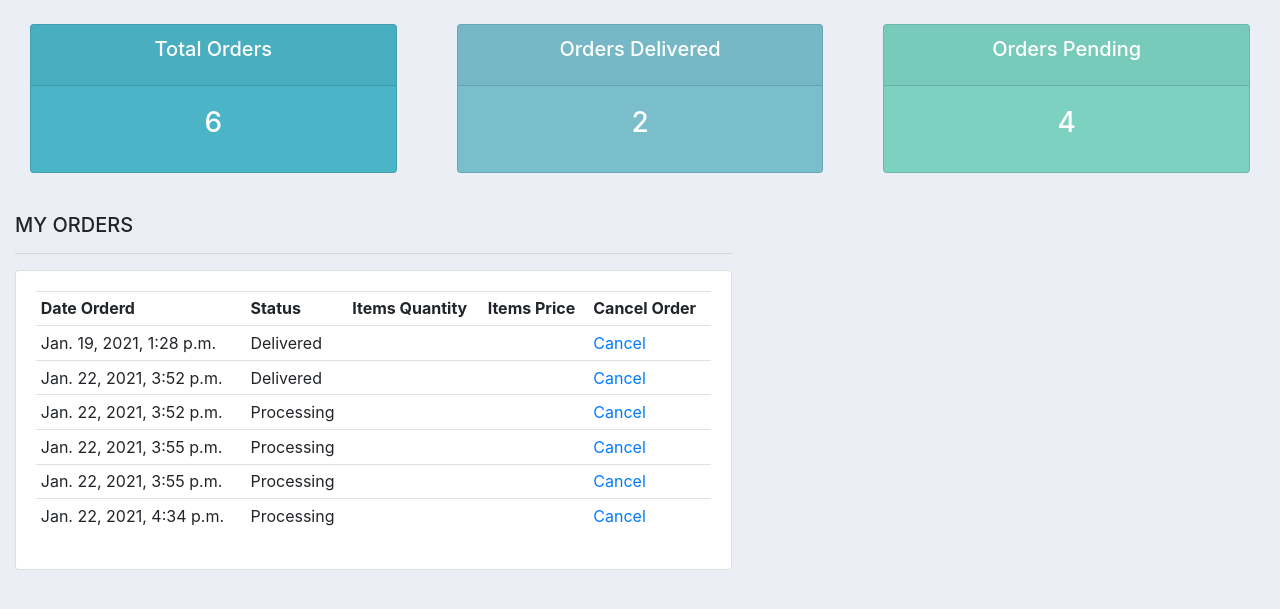
After one commit to Tauseef117/MedsCart-Pharmacy-Website, a Django app: page /my_orders/ in a window 1280 px wide. The commit adds this page. Shown: the top 609 px of the page. Run offline with Django 3.2, Linux system fonts and the light colour scheme; a user stored in the database is signed in; data comes from the database, SQL or seed files in the repository; both versions use the stored data as it was after the commit; some libraries are stand-ins or nearby versions.

Commit message:
test_orders

```diff
--- a/store/models.py
+++ b/store/models.py
@@ -28,10 +28,20 @@ class Product(models.Model):
         return url
 
 class Order(models.Model):
+    #a
+    STATUS = (
+        ('Processing', 'Processing'),
+        ('Shipped', 'Shipped'),
+        ('Out for delivery', 'Out for delivery'),
+        ('Delivered', 'Delivered'),
+    )
     customer = models.ForeignKey(Customer, on_delete=models.SET_NULL, blank=True, null=True)
     date_ordered = models.DateTimeField(auto_now_add=True)
     complete = models.BooleanField(default=False, null=True, blank=False)
     transaction_id = models.CharField(max_length=200, null=True)
+    #a
+    status = models.CharField(max_length=200, null=True, choices=STATUS, default=STATUS[0][0])
+
 
     def __str__(self):
         return str(self.transaction_id)
--- a/store/templates/store/main.html
+++ b/store/templates/store/main.html
@@ -52,6 +52,9 @@
             <li>
                 <a class="nav-link" href="{% url 'store' %}">Store</a>
             </li>
+            <li>
+                <a class="nav-link" href="{% url 'my_orders' %}">Orders</a>
+            </li>
 
             <li class="cart-link">
                 <a href="{% url 'cart' %}">
--- /dev/null
+++ b/store/templates/store/main2.html
@@ -0,0 +1,23 @@
+<!DOCTYPE html>
+{% load static %}
+<html>
+<head>
+	<link rel="stylesheet" href="https://stackpath.bootstrapcdn.com/bootstrap/4.3.1/css/bootstrap.min.css" integrity="sha384-ggOyR0iXCbMQv3Xipma34MD+dH/1fQ784/j6cY/iJTQUOhcWr7x9JvoRxT2MZw1T" crossorigin="anonymous">
+
+
+</head>
+<body>
+	<div class="container-fluid">
+	{% block content %}
+
+
+
+	{% endblock %}
+    </div>
+
+</body>
+
+<script src="https://code.jquery.com/jquery-3.3.1.slim.min.js" integrity="sha384-q8i/X+965DzO0rT7abK41JStQIAqVgRVzpbzo5smXKp4YfRvH+8abtTE1Pi6jizo" crossorigin="anonymous"></script>
+<script src="https://cdnjs.cloudflare.com/ajax/libs/popper.js/1.14.7/umd/popper.min.js" integrity="sha384-UO2eT0CpHqdSJQ6hJty5KVphtPhzWj9WO1clHTMGa3JDZwrnQq4sF86dIHNDz0W1" crossorigin="anonymous"></script>
+<script src="https://stackpath.bootstrapcdn.com/bootstrap/4.3.1/js/bootstrap.min.js" integrity="sha384-JjSmVgyd0p3pXB1rRibZUAYoIIy6OrQ6VrjIEaFf/nJGzIxFDsf4x0xIM+B07jRM" crossorigin="anonymous"></script>
+</html>
--- /dev/null
+++ b/store/templates/store/my_orders.html
@@ -0,0 +1,55 @@
+{%  extends 'store/main2.html' %}
+
+{% block content %}
+
+{%  include 'store/status.html' %}
+
+<br>
+<style>
+	body{
+		background-color: #ebeff5;
+	}
+	#total-orders{
+		background-color: #4cb4c7;
+	}
+	#orders-delivered{
+		background-color: #7abecc;
+	}
+	#orders-pending{
+		background-color: #7CD1C0;
+	}
+</style>
+
+<div class="row">
+
+	<div class="col-md-7">
+		<h5>MY ORDERS</h5>
+		<hr>
+		<div class="card card-body">
+			<table class="table table-sm">
+				<tr>
+					<th>Date Orderd</th>
+					<th>Status</th>
+					<th>Items Quantity</th>
+					<th>Items Price</th>
+					<th>Cancel Order</th>
+				</tr>
+
+				{% for order in orders %}
+					<tr>
+						<td>{{order.date_ordered}}</td>
+						<td>{{order.status}}</td>
+						<td></td>
+						<td></td>
+						<td><a href="">Cancel </a></td>
+
+					</tr>
+				{% endfor %}
+
+			</table>
+		</div>
+	</div>
+
+</div>
+
+{% endblock %}
--- /dev/null
+++ b/store/templates/store/status.html
@@ -0,0 +1,42 @@
+<br>
+
+<div class="row">
+	<div class="col">
+		<div class="col-md">
+			<div class="card text-center text-white  mb-3" id="total-orders">
+			  	<div class="card-header">
+			  		<h5 class="card-title">Total Orders</h5>
+			  	</div>
+			  	<div class="card-body">
+			    	<h3 class="card-title">{{total_orders}}</h3>
+			  	</div>
+			</div>
+		</div>
+	</div>
+
+	<div class="col">
+		<div class="col-md">
+			<div class="card text-center text-white  mb-3" id="orders-delivered">
+			  	<div class="card-header">
+			  		<h5 class="card-title">Orders Delivered</h5>
+			  	</div>
+			  	<div class="card-body">
+			    	<h3 class="card-title">{{delivered}}</h3>
+			  	</div>
+			</div>
+		</div>
+	</div>
+
+	<div class="col">
+		<div class="col-md">
+			<div class="card text-center text-white  mb-3" id="orders-pending">
+			  	<div class="card-header">
+			  		<h5 class="card-title">Orders Pending</h5>
+			  	</div>
+			  	<div class="card-body">
+			    	<h3 class="card-title">{{pending}}</h3>
+			  	</div>
+			</div>
+		</div>
+	</div>
+</div>
--- a/store/urls.py
+++ b/store/urls.py
@@ -10,6 +10,8 @@ urlpatterns = [
     path('register/', views.registerPage, name="register"),
 	path('login/', views.loginPage, name="login"),
 	path('logout/', views.logoutUser, name="logout"),
-    path('search/', views.search, name="search ")
+    path('search/', views.search, name="search "),
+    #a
+    path('my_orders/', views.my_orders, name="my_orders")
 
 ]
--- a/store/views.py
+++ b/store/views.py
@@ -166,3 +166,14 @@ def processOrder(request):
             zipcode=data['shipping']['zipcode'],
         )
     return JsonResponse('Payment complete!', safe=False)
+
+#a
+@login_required(login_url='login')
+def my_orders(request):
+	orders = Order.objects.filter(customer=request.user.customer)
+	total_orders = orders.count()
+	delivered = orders.filter(status='Delivered').count()
+	pending = total_orders - delivered
+	context = {'orders':orders, 'total_orders':total_orders,'delivered':delivered, 'pending':pending }
+
+	return render(request, 'store/my_orders.html', context)
```
Also changed, not shown: static/css/style.css (+5 -5 lines), db.sqlite3, store/migrations/0002_order_status.py (added).
